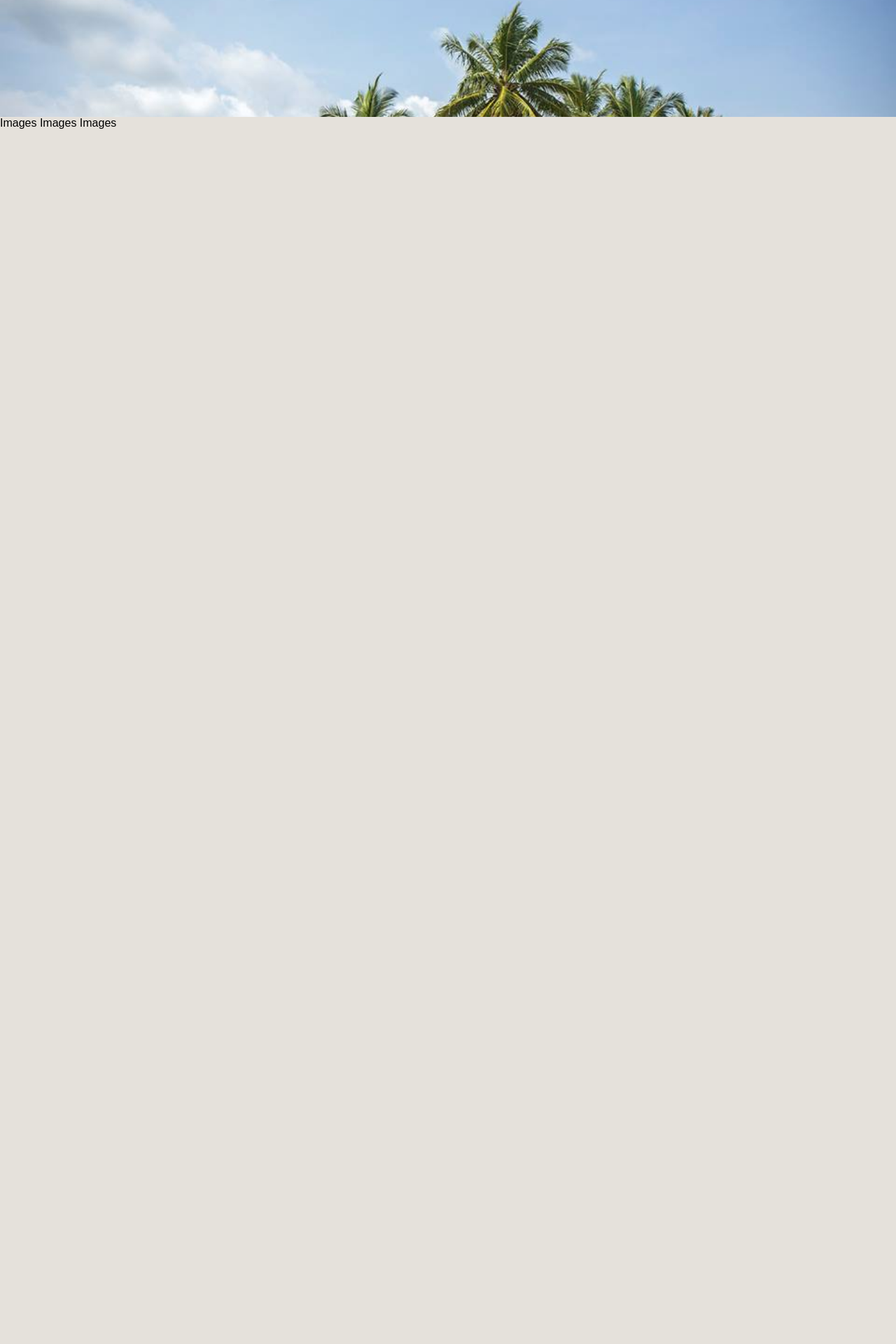
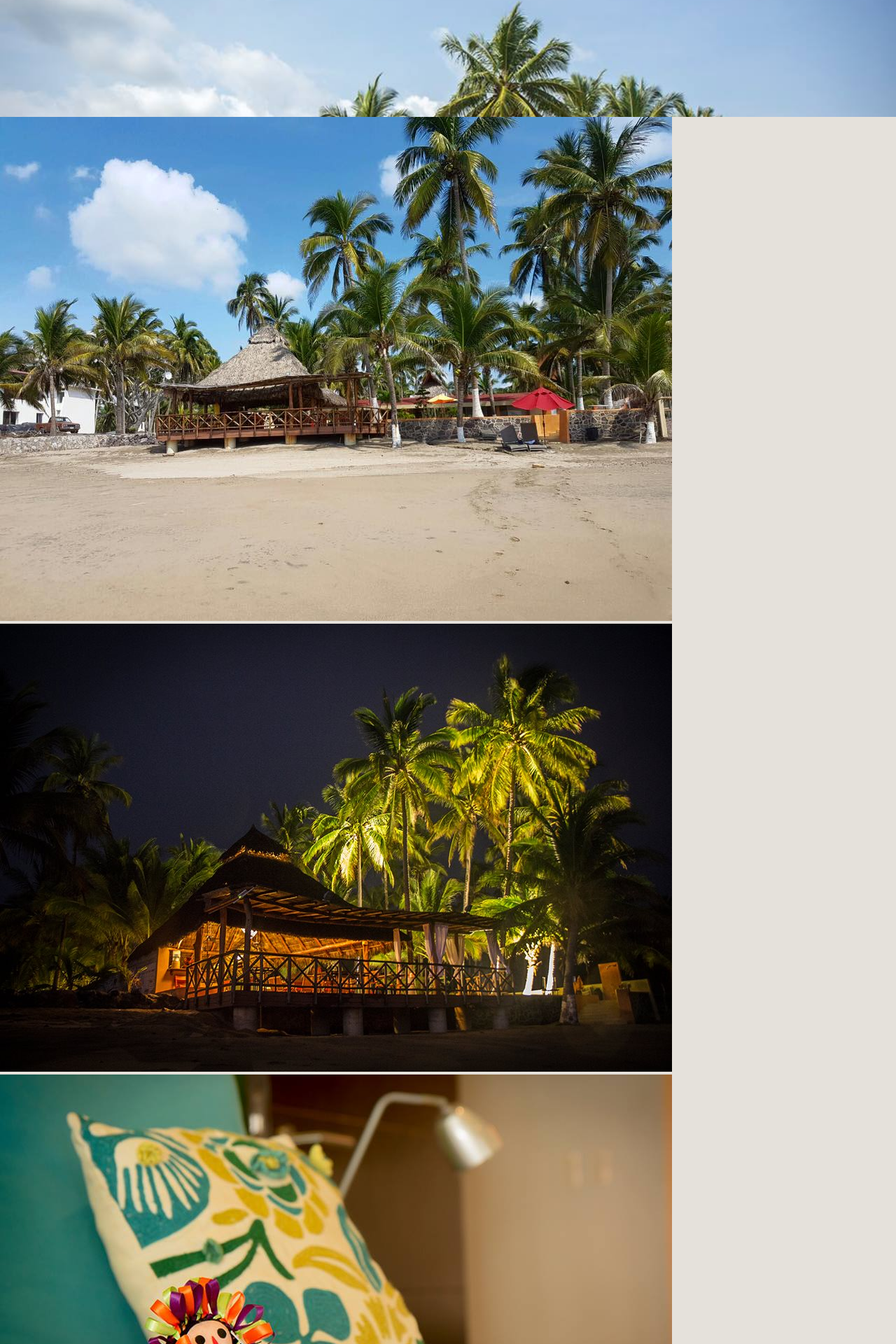
Before and after one commit to jcont12/Chantli-Mare, a React (Create React App) app: page /Gallery in a window 1280 px wide. Shown: the part 373-2293 px from the top of the page at 70% size. Before the commit the page ends 800 px from the top, so only its background shows below. Built offline with nearby package versions, Linux system fonts and the light colour scheme.

Commit message:
Add pictures to gallery component

```diff
--- a/src/components/pages/galleryComponents/pictures.js
+++ b/src/components/pages/galleryComponents/pictures.js
@@ -5,7 +5,13 @@ class Pictures extends Component {
   render() {
     return(
       <div className='gallery-pictures'>
-        Images Images Images
+        <img className='gallery-img' src={require('../../../images/Frontview2.jpg')} />
+        <img className='gallery-img' src={require('../../../images/nightview.jpg')} />
+        <img className='gallery-img' src={require('../../../images/monita.jpg')} />
+        <img className='gallery-img' src={require('../../../images/Palmar.jpg')} />
+        <img className='gallery-img' src={require('../../../images/Poolview.jpg')} />
+        <img className='gallery-img' src={require('../../../images/Sunset1.jpg')} />
+        <img className='gallery-img' src={require('../../../images/Sunset2.jpg')} />
       </div>
     )
   }
```
